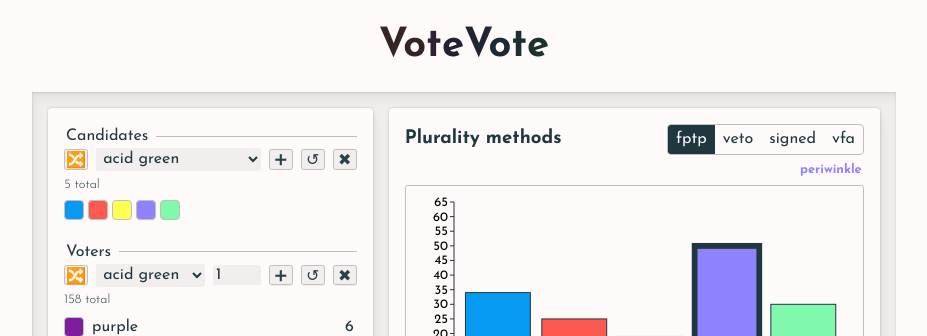
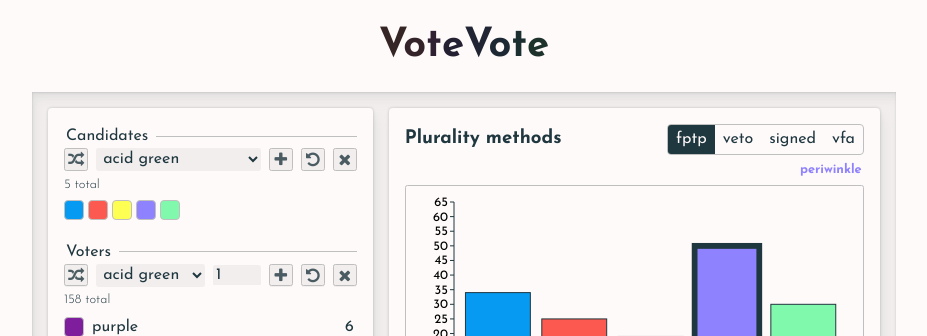
Before and after one commit to tif-calin/votevote, a React (Create React App) app: page / in a window 1280 px wide. Shown: the top 336 px of the page, without its empty margins (176-1103 px from the left). Built offline with nearby package versions, Linux system fonts and the light colour scheme.

Commit message:
consistent unicode symbols

```diff
--- /dev/null
+++ b/src/styles/font/votevote-symbol.css
@@ -0,0 +1,7 @@
+@charset "UTF-8";
+@font-face {
+  font-family: 'VoteVote Symbol';
+  src: url('../font/votevote_symbol.woff2?64559313') format('woff2');
+  font-weight: normal;
+  font-style: normal;
+}
--- a/src/styles/index.css
+++ b/src/styles/index.css
@@ -1,6 +1,7 @@
 @import url("./reset.css");
 @import url("./open-color.css");
 @import url("./shadow-palette.css");
+@import url("./font/votevote-symbol.css");
 
 :root {
   --font-sans: "Josefin Sans", sans-serif;
--- a/src/views/home/left/RosterControls.tsx
+++ b/src/views/home/left/RosterControls.tsx
@@ -38,14 +38,10 @@ const Roster = styled.fieldset`
   }
 
   & button.symbol {
-    padding: 0;
-    padding-top: 0.2rem;
     min-width: unset;
     width: 1.5rem;
-    height: calc(1rem + 2 * 0.15rem);
-    line-height: 1;
-    vertical-align: sub;
-    color: rgba(var(--color-black-rgb), 0.95);
+    color: rgba(var(--color-black-rgb), 0.8);
+    font-family: "VoteVote Symbol";
   }
 
   & > .message {
@@ -99,7 +95,7 @@ const RosterControls: React.FC<Props> = ({ count, children, options, name, add,
         onClick={() => setSelected(options[Math.floor(Math.random() * options.length)])}
         onMouseEnter={() => setControlMessage('Select a random option')}
         onMouseLeave={resetMessage}
-      >&#x1f500;&#xfe0e;</button>
+      >&#x1f500;</button>
       <select
         name={name}
         value={selected}
@@ -123,19 +119,19 @@ const RosterControls: React.FC<Props> = ({ count, children, options, name, add,
         onClick={add}
         onMouseEnter={() => setControlMessage(`Add ${selected} to the roster`)}
         onMouseLeave={resetMessage}
-      >&#x2795;&#xfe0e;</button>
+      >&#x2795;</button>
       {reset && <button
         className="symbol"
         onClick={reset}
         onMouseEnter={() => setControlMessage(`Reset roster to preset`)}
         onMouseLeave={resetMessage}
-      >&#x21ba;&#xfe0e;</button>}
+      >&#x21ba;</button>}
       <button
         className="symbol"
         onClick={clear}
         onMouseEnter={() => setControlMessage(`Clear the entire roster`)}
         onMouseLeave={resetMessage}
-      >&#x2716;&#xfe0e;</button>
+      >&#x2716;</button>
       <div className="message">
         <span>{count || 0} total</span>
         <span>{controlMessage || ''}</span>
```
Also changed, not shown: src/styles/font/votevote_symbol.woff2 (added).
